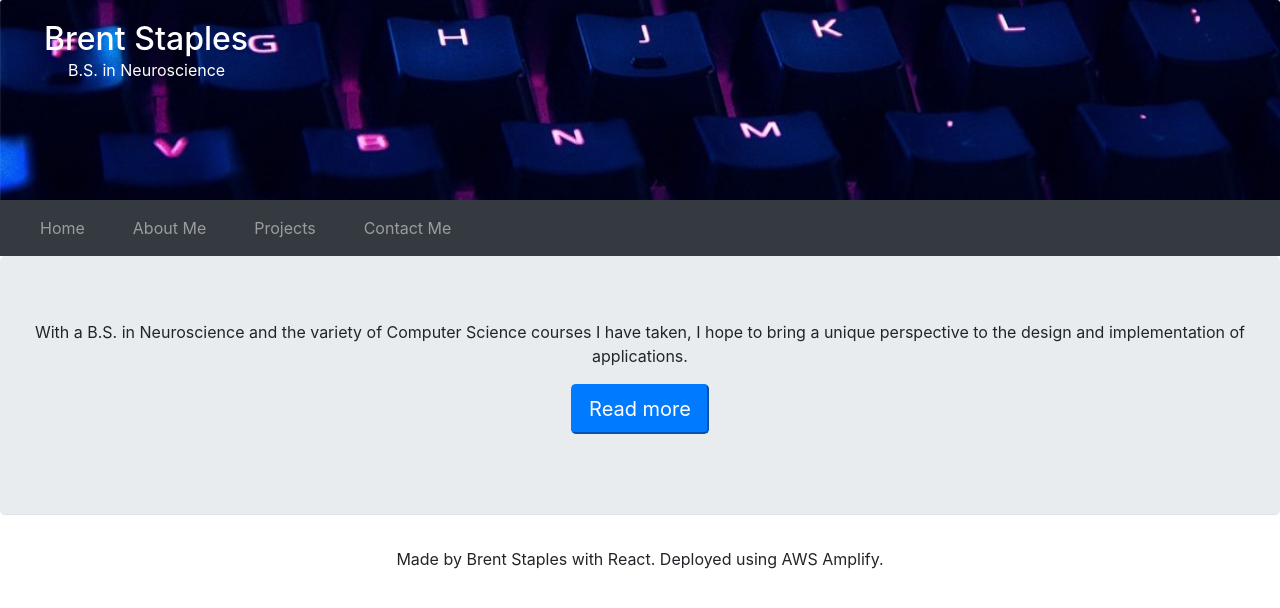
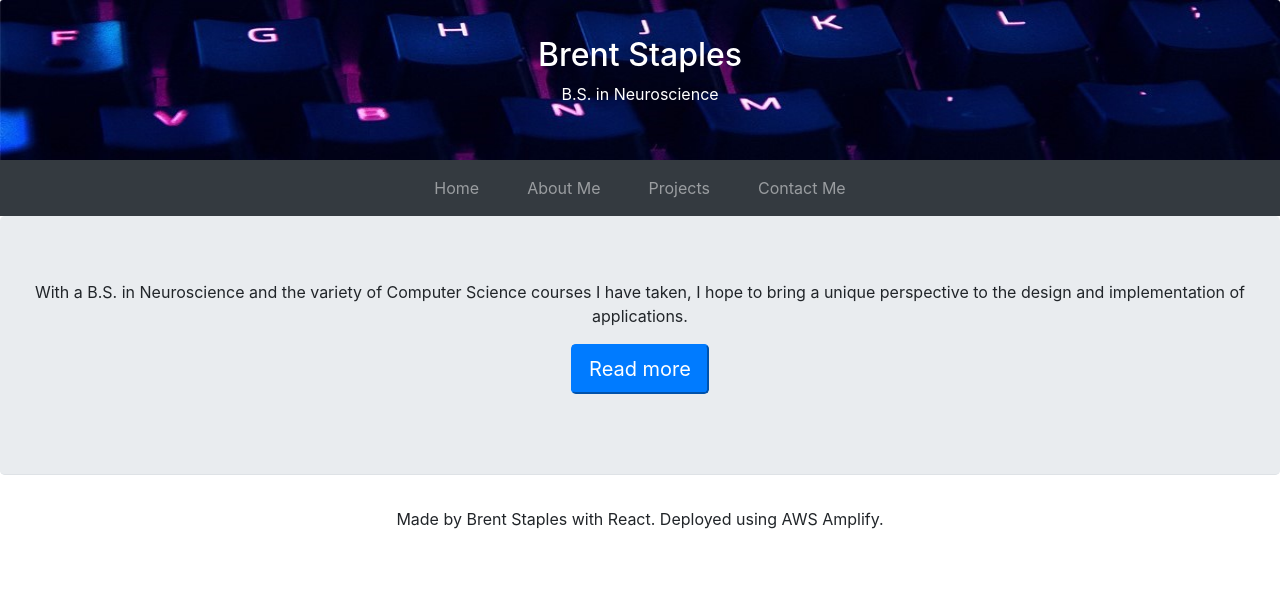
Before and after one commit to staplesb/website, a React (Create React App) app: page / in a window 1280 px wide. Shown: the top 608 px of the page. Built offline with nearby package versions, Linux system fonts and the light colour scheme.

Commit message:
Fixed header image overlay

```diff
--- a/src/App.js
+++ b/src/App.js
@@ -7,9 +7,7 @@ import Footer from "./components/footer";
 function App() {
   return (
     <div>
-      <div>
-        <Header />
-      </div>
+      <Header />
       <Navigation />
       <Footer />
     </div>
--- a/src/components/header.jsx
+++ b/src/components/header.jsx
@@ -7,19 +7,22 @@ class Header extends Component {
     return (
       <div>
         <header>
-          <div className="card-dark">
-            <img
-              className="card-img-top"
-              src={keyboard}
-              alt="keyboard.jpg"
-              width="auto"
-              height="200"
-            />
-            <div className="card-img-overlay my-auto text-white">
-              <h2 className="card-title ml-4 mb-0">Brent Staples</h2>
-              <p className="card-text ml-5">B.S. in Neuroscience</p>
+          <div className="card-dark text-center">
+            <div
+              className="card-title card-img-overlay text-white"
+              style={{ height: 160 }}
+            >
+              <h2 className="mt-3">Brent Staples</h2>
+              <p>B.S. in Neuroscience</p>
             </div>
           </div>
+          <img
+            className="card-img-top"
+            src={keyboard}
+            alt="keyboard.jpg"
+            width="auto"
+            height="160"
+          />
         </header>
       </div>
     );
--- a/src/components/navigation.jsx
+++ b/src/components/navigation.jsx
@@ -12,7 +12,7 @@ class Navigation extends Component {
       <div>
         <Router>
           <nav className="navbar navbar-expand-sm bg-dark navbar-dark">
-            <ul className="navbar-nav">
+            <ul className="navbar-nav mx-auto">
               <li className="nav-item link mx-3">
                 <Link className="nav-link" to="/">
                   Home
```
